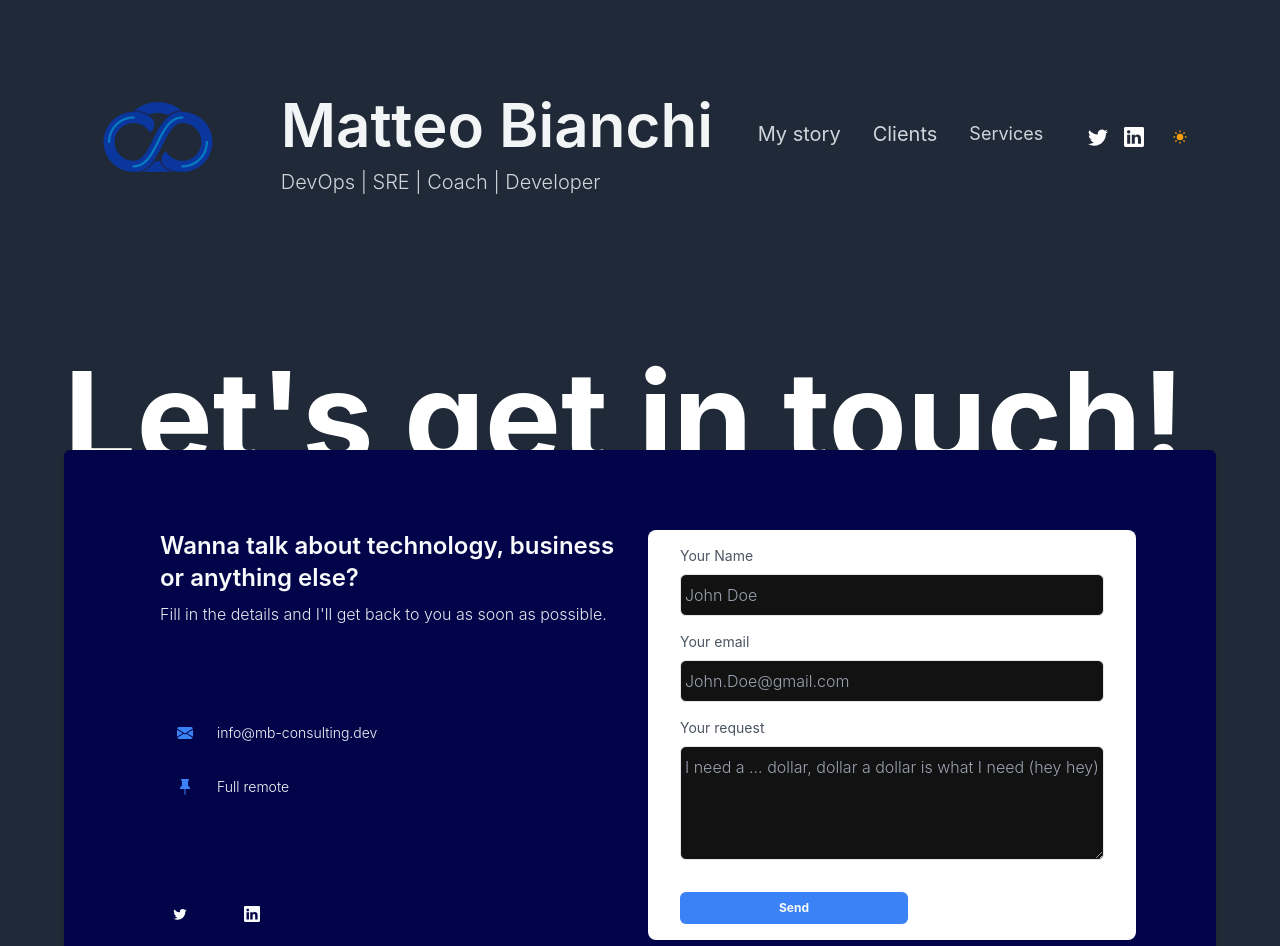
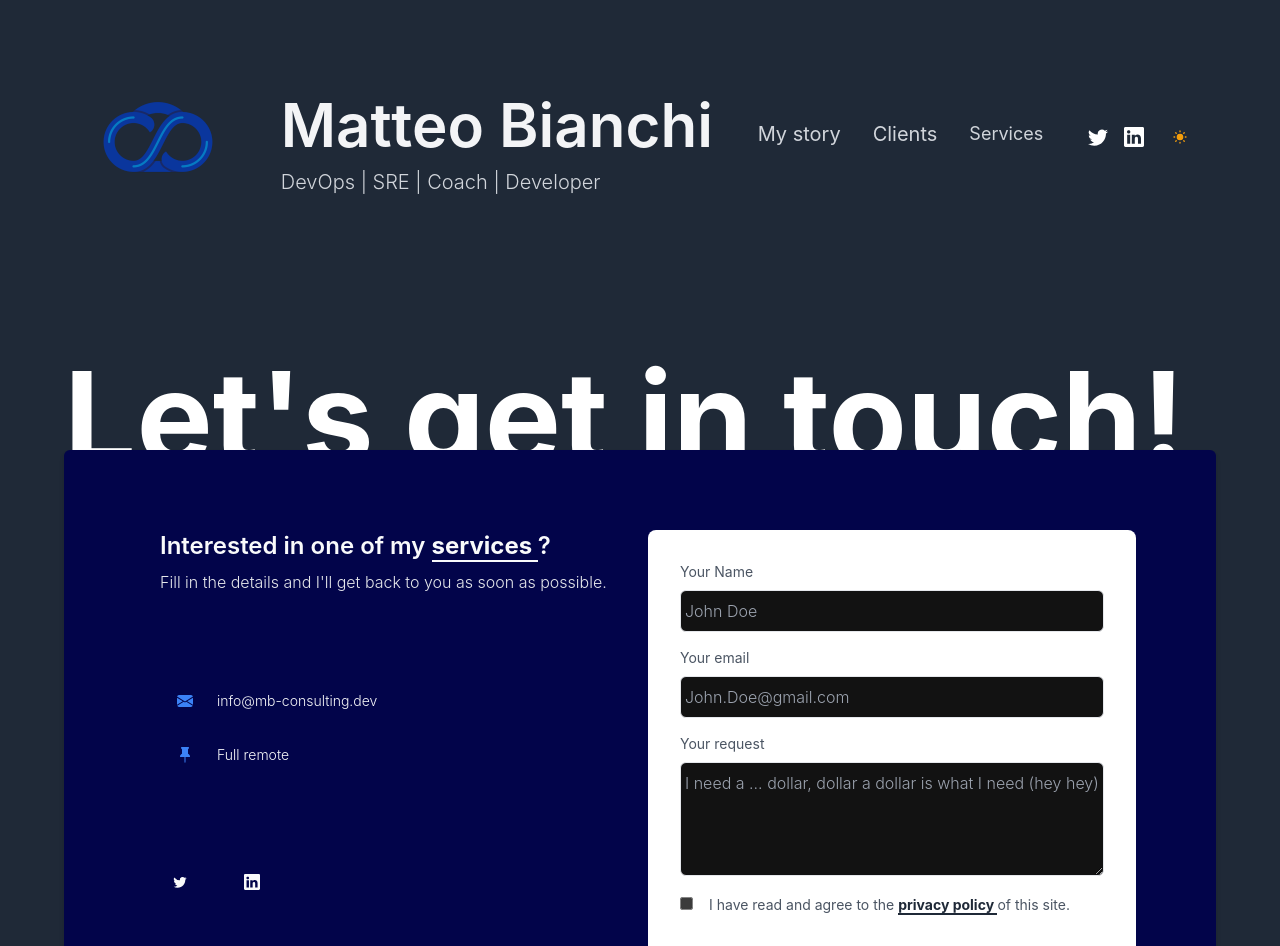
Before and after one commit to mbianchidev/mb-consulting.dev, a Next.js app: page /contacts in a window 1280 px wide. Shown: the top 946 px of the page. Built offline with nearby package versions, Linux system fonts and the light colour scheme.

Commit message:
Added new validation on contact form and updated readme

```diff
--- a/components/Contacts.js
+++ b/components/Contacts.js
@@ -5,6 +5,9 @@ import { alertService } from "../services/alert.service";
 import * as gtag from '@lib/ga'
 
 export default function Contacts() {
+
+  const formPlaceHolderTextStyle = "text-sm text-gray-600 mx-4 mt-4";
+  const borderedTextStyle = "font-light rounded-md border focus:outline-none py-2 mt-2 px-1 mx-4 focus:ring-2 focus:border-none ring-blue-500"
 
   const [options] = useState({
     autoClose: true,
@@ -55,7 +58,11 @@ export default function Contacts() {
           <div className="md:ml-4">
             <header className="">
               <h1 className="text-gray-50 font-semibold text-2xl">
-                Wanna talk about technology, business or anything else?
+                Interested in one of my{" "}
+                <a
+                  href="/services" rel="noopener noreferrer"
+                  className="text-gray-50 font-bold text-2xl border-b-2 border-gray-50"
+                > services </a>?
               </h1>
               <p className="font-light text-base text-gray-200 mt-2">
                 Fill in the details and I'll get back to you as soon as possible.
@@ -124,41 +131,48 @@ export default function Contacts() {
             </div>
           </div>
           <form className="form rounded-lg bg-white p-4 flex flex-col" method="post" onSubmit={sendEmail}>
-            <label htmlFor="name" className="text-sm text-gray-600 mx-4">
+            <label htmlFor="name" className={formPlaceHolderTextStyle}>
               {" "}
               Your Name
             </label>
             <input
               type="text"
-              className="font-light rounded-md border focus:outline-none py-2 mt-2 px-1 mx-4 focus:ring-2 focus:border-none ring-blue-500"
+              className={borderedTextStyle}
               name="name"
               placeholder="John Doe"
               required
             />
-            <label htmlFor="email" className="text-sm text-gray-600 mx-4 mt-4">
+            <label htmlFor="email" className={formPlaceHolderTextStyle}>
               Your email
             </label>
             <input
               type="text"
-              className="font-light rounded-md border focus:outline-none py-2 mt-2 px-1 mx-4 focus:ring-2 focus:border-none ring-blue-500"
+              className={borderedTextStyle}
               name="email"
               placeholder="John.Doe@gmail.com"
               required
             />
-            <label
-              htmlFor="message"
-              className="text-sm text-gray-600 mx-4 mt-4"
-            >
+            <label htmlFor="message" className={formPlaceHolderTextStyle}>
               Your request
             </label>
             <textarea
               rows="4"
               type="text"
-              className="font-light rounded-md border focus:outline-none py-2 mt-2 px-1 mx-4 focus:ring-2 focus:border-none ring-blue-500"
+              className={borderedTextStyle}
               name="message"
               placeholder="I need a ... dollar, dollar a dollar is what I need (hey hey)"
               required
             ></textarea>
+            <div className="mx-4 mt-4">
+              <input type="checkbox" name="consent" required/>
+              <label htmlFor="consent" className={formPlaceHolderTextStyle}>
+                I have read and agree to the{" "}
+                <a
+                  href="/privacy-policy" rel="noopener noreferrer"
+                  className="text-gray-800 border-b-2 border-gray-800 font-bold"
+                > privacy policy </a>{" "} of this site.
+              </label>
+            </div>
             <button
               type="submit"
               className="bg-blue-500 rounded-md w-1/2 mx-4 mt-8 py-2 text-gray-50 text-xs font-bold"
```
Also changed, not shown: 1 other file (tests, documents, lock files or other folders).
